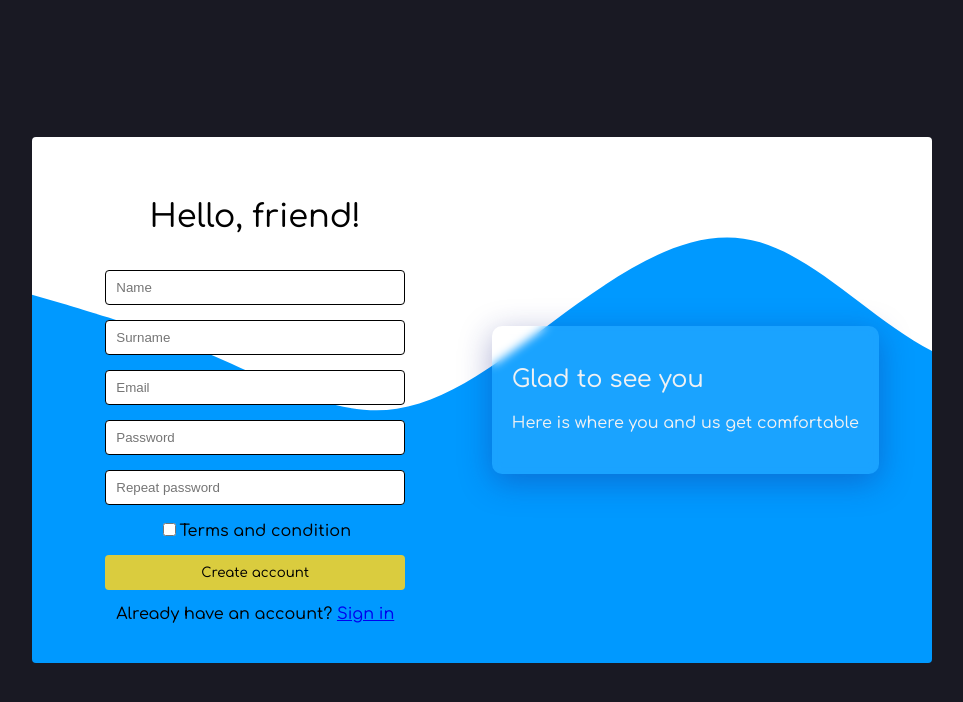
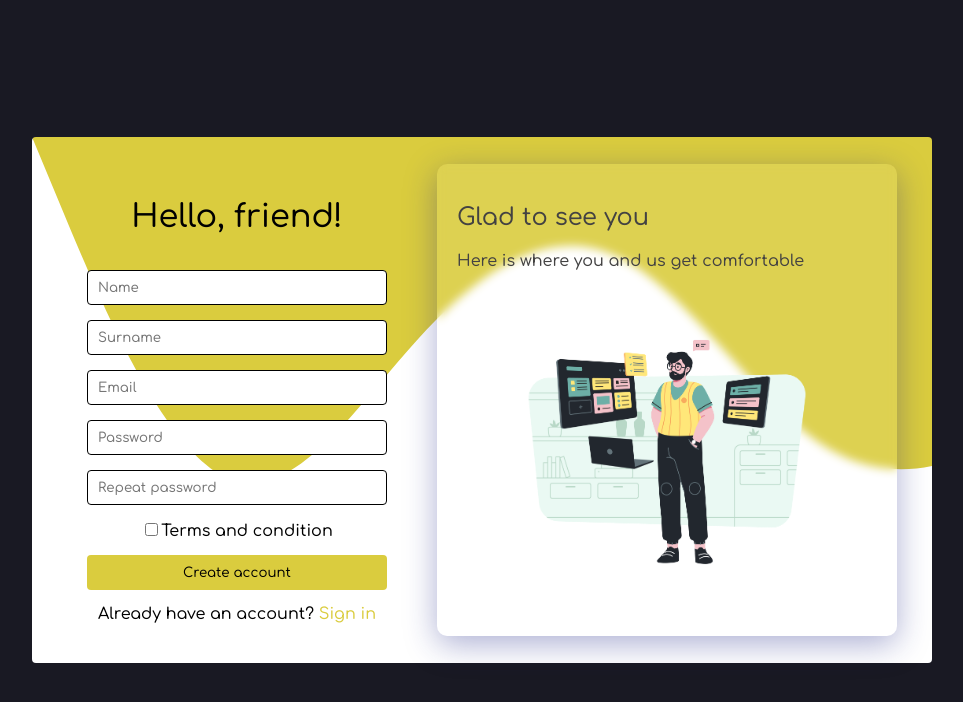
Before and after one commit to jepguzman/Login-Vue3-Pinia, a Vue app: page /signup in a window 1280 px wide. Shown: the top 702 px of the page, without its empty margins (158-1121 px from the left). Built offline with nearby package versions, Linux system fonts and the light colour scheme.

Commit message:
adding new imgs and cleaning

```diff
--- a/src/views/Login.vue
+++ b/src/views/Login.vue
@@ -112,9 +112,10 @@
       height: 35px;
       width: 300px;
       border-style: none;
-      padding: 5px;
+      padding-left: 10px;
       border-radius: 4px;
       border: 1px solid black;
+      font-family: test;
     }
 
     button {
--- a/src/views/Signup.vue
+++ b/src/views/Signup.vue
@@ -12,12 +12,15 @@
         <input type="text" placeholder="Repeat password" />
         <div><input type="checkbox" name="" id="" />Terms and condition</div>
         <button>Create account</button>
-        <span>Already have an account? <RouterLink to="/login">Sign in</RouterLink> </span>
+        <span
+          >Already have an account? <RouterLink class="highlighted" to="/login">Sign in</RouterLink>
+        </span>
       </div>
       <div class="signup-card__slogan">
         <div class="signup-card__slogan__glass">
           <h2>Glad to see you</h2>
           <h4>Here is where you and us get comfortable</h4>
+          <img src="@/assets/imgs/signup.png" />
         </div>
       </div>
     </div>
@@ -68,6 +71,7 @@
         border-radius: 4px;
         border: 0.5px solid black;
         padding-left: 10px;
+        font-family: test;
       }
 
       button {
@@ -77,6 +81,14 @@
         background-color: $secondary-color;
         border-style: none;
         font-family: test;
+      }
+      .highlighted {
+        color: $secondary-color;
+        text-decoration: none;
+
+        &:hover {
+          border-bottom: 1px solid $secondary-color;
+        }
       }
     }
 
@@ -94,7 +106,12 @@
         backdrop-filter: blur(5px);
         border-radius: 10px;
 
-        color: $contrast-color;
+        color: $font-color;
+
+        img {
+          height: 320px;
+          width: 420px;
+        }
       }
     }
   }
```
Also changed, not shown: src/assets/imgs/signup.png (renamed from src/assets/imgs/DrawKit Vector Illustration Project Manager (4).png), src/assets/imgs/wave.svg.
